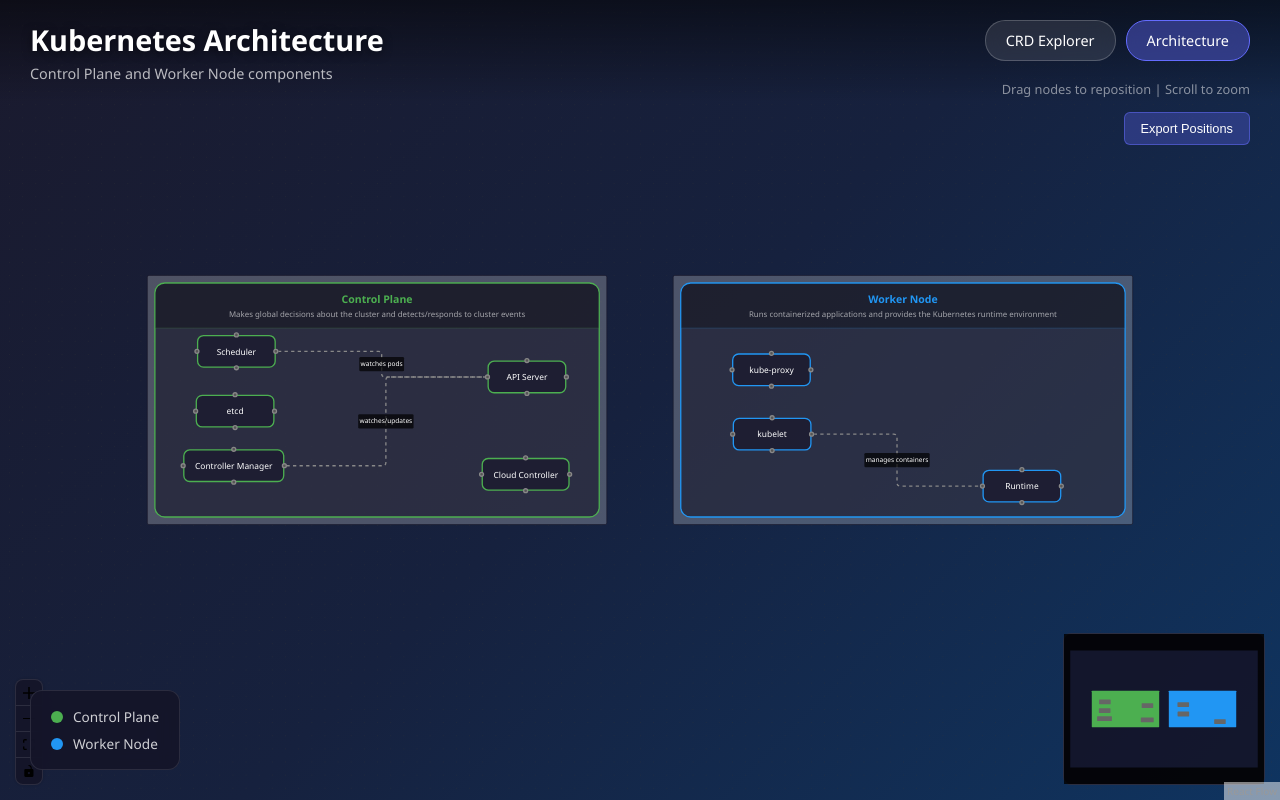
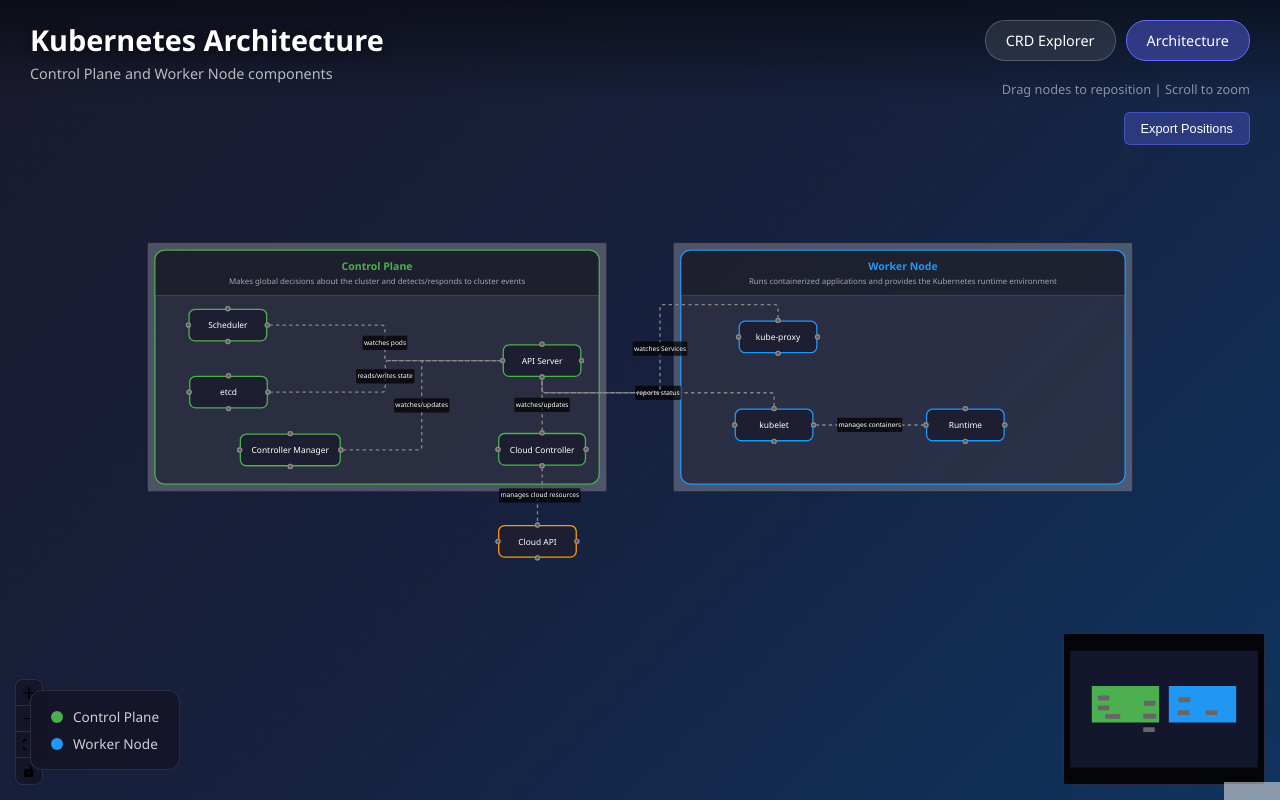
Before and after one commit to CtfChan/learning-viz, a React (Vite) app: page /#/architecture in a window 1280 px wide. Built offline with nearby package versions, Linux system fonts and the light colour scheme.

Commit message:
all necessary nodes

```diff
--- a/src/components/ArchitectureNode.tsx
+++ b/src/components/ArchitectureNode.tsx
@@ -18,35 +18,20 @@ function ArchitectureNode({ data, selected }: NodeProps) {
       className={`arch-node ${selected ? 'selected' : ''}`}
       style={{ borderColor: nodeData.color }}
     >
-      {/* Target handles - where edges come in */}
-      <Handle
-        type="target"
-        position={Position.Top}
-        id="top"
-        style={handleStyle}
-      />
-      <Handle
-        type="target"
-        position={Position.Left}
-        id="left"
-        style={handleStyle}
-      />
+      {/* Each position has both source and target handles */}
+      <Handle type="source" position={Position.Top} id="top" style={handleStyle} />
+      <Handle type="target" position={Position.Top} id="top" style={handleStyle} />
+
+      <Handle type="source" position={Position.Left} id="left" style={handleStyle} />
+      <Handle type="target" position={Position.Left} id="left" style={handleStyle} />
 
       <div className="arch-node-name">{nodeData.shortName}</div>
 
-      {/* Source handles - where edges go out */}
-      <Handle
-        type="source"
-        position={Position.Bottom}
-        id="bottom"
-        style={handleStyle}
-      />
-      <Handle
-        type="source"
-        position={Position.Right}
-        id="right"
-        style={handleStyle}
-      />
+      <Handle type="source" position={Position.Bottom} id="bottom" style={handleStyle} />
+      <Handle type="target" position={Position.Bottom} id="bottom" style={handleStyle} />
+
+      <Handle type="source" position={Position.Right} id="right" style={handleStyle} />
+      <Handle type="target" position={Position.Right} id="right" style={handleStyle} />
     </div>
   );
 }
--- a/src/topics/kubernetes/architecture.ts
+++ b/src/topics/kubernetes/architecture.ts
@@ -1,159 +1,245 @@
-import type { ArchitectureConfig } from '../../types';
-import type { Position } from '../../types';
+import type { ArchitectureConfig } from "../../types";
+import type { Position } from "../../types";
 
 // Explicit node positions (relative to parent group)
 // Drag nodes around and click "Export Positions" to update these
 export const NODE_POSITIONS: Record<string, Position> = {
   // Control Plane components
-  'kube-apiserver': { x: 518, y: 130 },
-  'etcd': { x: 74, y: 182 },
-  'kube-scheduler': { x: 76, y: 91 },
-  'kube-controller-manager': { x: 55, y: 265 },
-  'cloud-controller-manager': { x: 509, y: 278 },
+  "kube-apiserver": { x: 541, y: 155 },
+  etcd: { x: 64, y: 203 },
+  "kube-scheduler": { x: 63, y: 101 },
+  "kube-controller-manager": { x: 141, y: 291 },
+  "cloud-controller-manager": { x: 534, y: 290 },
   // Worker Node components
-  'kubelet': { x: 91, y: 217 },
-  'kube-proxy': { x: 90, y: 119 },
-  'container-runtime': { x: 471, y: 296 },
+  kubelet: { x: 94, y: 253 },
+  "kube-proxy": { x: 100, y: 119 },
+  "container-runtime": { x: 385, y: 253 },
+  // External components
+  "cloud-provider-api": { x: 534, y: 480 },
 };
 
 export const ARCHITECTURE_CONFIG: ArchitectureConfig = {
   groups: [
     {
-      id: 'control-plane',
-      name: 'Control Plane',
-      description: 'Makes global decisions about the cluster and detects/responds to cluster events',
-      color: '#4CAF50',
+      id: "control-plane",
+      name: "Control Plane",
+      description:
+        "Makes global decisions about the cluster and detects/responds to cluster events",
+      color: "#4CAF50",
     },
     {
-      id: 'worker-node',
-      name: 'Worker Node',
-      description: 'Runs containerized applications and provides the Kubernetes runtime environment',
-      color: '#2196F3',
+      id: "worker-node",
+      name: "Worker Node",
+      description:
+        "Runs containerized applications and provides the Kubernetes runtime environment",
+      color: "#2196F3",
     },
   ],
   components: [
     // Control Plane Components
     {
-      id: 'kube-apiserver',
-      name: 'kube-apiserver',
-      shortName: 'API Server',
-      group: 'control-plane',
-      description: 'Exposes the Kubernetes API. It is the front-end for the Kubernetes control plane.',
+      id: "kube-apiserver",
+      name: "kube-apiserver",
+      shortName: "API Server",
+      group: "control-plane",
+      description:
+        "Exposes the Kubernetes API. It is the front-end for the Kubernetes control plane.",
       responsibilities: [
-        'Validates and configures data for API objects',
-        'Services REST operations',
-        'Provides the frontend to the cluster shared state',
-        'Horizontally scalable - can run multiple instances',
+        "Validates and configures data for API objects",
+        "Services REST operations",
+        "Provides the frontend to the cluster shared state",
+        "Horizontally scalable - can run multiple instances",
       ],
-      docsUrl: 'https://kubernetes.io/docs/concepts/overview/components/#kube-apiserver',
+      docsUrl:
+        "https://kubernetes.io/docs/concepts/overview/components/#kube-apiserver",
     },
     {
-      id: 'etcd',
-      name: 'etcd',
-      shortName: 'etcd',
-      group: 'control-plane',
-      description: 'Consistent and highly-available key-value store used as Kubernetes backing store for all cluster data.',
+      id: "etcd",
+      name: "etcd",
+      shortName: "etcd",
+      group: "control-plane",
+      description:
+        "Consistent and highly-available key-value store used as Kubernetes backing store for all cluster data.",
       responsibilities: [
-        'Stores all cluster data',
-        'Provides distributed consensus',
-        'Requires backup plan for production clusters',
+        "Stores all cluster data",
+        "Provides distributed consensus",
+        "Requires backup plan for production clusters",
       ],
-      docsUrl: 'https://kubernetes.io/docs/concepts/overview/components/#etcd',
+      docsUrl: "https://kubernetes.io/docs/concepts/overview/components/#etcd",
     },
     {
-      id: 'kube-scheduler',
-      name: 'kube-scheduler',
-      shortName: 'Scheduler',
-      group: 'control-plane',
-      description: 'Watches for newly created Pods with no assigned node and selects a node for them to run on.',
+      id: "kube-scheduler",
+      name: "kube-scheduler",
+      shortName: "Scheduler",
+      group: "control-plane",
+      description:
+        "Watches for newly created Pods with no assigned node and selects a node for them to run on.",
       responsibilities: [
-        'Selects optimal node for new pods',
-        'Considers resource requirements',
-        'Respects hardware/software constraints',
-        'Handles affinity and anti-affinity rules',
+        "Selects optimal node for new pods",
+        "Considers resource requirements",
+        "Respects hardware/software constraints",
+        "Handles affinity and anti-affinity rules",
       ],
-      docsUrl: 'https://kubernetes.io/docs/concepts/overview/components/#kube-scheduler',
+      docsUrl:
+        "https://kubernetes.io/docs/concepts/overview/components/#kube-scheduler",
     },
     {
-      id: 'kube-controller-manager',
-      name: 'kube-controller-manager',
-      shortName: 'Controller Manager',
-      group: 'control-plane',
-      description: 'Runs controller processes that regulate the state of the cluster.',
+      id: "kube-controller-manager",
+      name: "kube-controller-manager",
+      shortName: "Controller Manager",
+      group: "control-plane",
+      description:
+        "Runs controller processes that regulate the state of the cluster.",
       responsibilities: [
-        'Node Controller: Monitors node health',
-        'Job Controller: Creates pods for one-off tasks',
-        'EndpointSlice Controller: Links Services and Pods',
-        'ServiceAccount Controller: Creates default accounts',
+        "Node Controller: Monitors node health",
+        "Job Controller: Creates pods for one-off tasks",
+        "EndpointSlice Controller: Links Services and Pods",
+        "ServiceAccount Controller: Creates default accounts",
       ],
-      docsUrl: 'https://kubernetes.io/docs/concepts/overview/components/#kube-controller-manager',
+      docsUrl:
+        "https://kubernetes.io/docs/concepts/overview/components/#kube-controller-manager",
     },
     {
-      id: 'cloud-controller-manager',
-      name: 'cloud-controller-manager',
-      shortName: 'Cloud Controller',
-      group: 'control-plane',
-      description: 'Embeds cloud-specific control logic. Only runs on cloud provider environments.',
+      id: "cloud-controller-manager",
+      name: "cloud-controller-manager",
+      shortName: "Cloud Controller",
+      group: "control-plane",
+      description:
+        "Embeds cloud-specific control logic. Only runs on cloud provider environments.",
       responsibilities: [
-        'Node Controller: Checks cloud for node deletion',
-        'Route Controller: Sets up routes in cloud infrastructure',
-        'Service Controller: Creates cloud load balancers',
+        "Node Controller: Checks cloud for node deletion",
+        "Route Controller: Sets up routes in cloud infrastructure",
+        "Service Controller: Creates cloud load balancers",
       ],
-      docsUrl: 'https://kubernetes.io/docs/concepts/overview/components/#cloud-controller-manager',
+      docsUrl:
+        "https://kubernetes.io/docs/concepts/overview/components/#cloud-controller-manager",
     },
     // Worker Node Components
     {
-      id: 'kubelet',
-      name: 'kubelet',
-      shortName: 'kubelet',
-      group: 'worker-node',
-      description: 'An agent that runs on each node in the cluster. It ensures containers are running in a Pod.',
+      id: "kubelet",
+      name: "kubelet",
+      shortName: "kubelet",
+      group: "worker-node",
+      description:
+        "An agent that runs on each node in the cluster. It ensures containers are running in a Pod.",
       responsibilities: [
-        'Registers node with API server',
-        'Watches for PodSpecs',
-        'Ensures containers are running and healthy',
-        'Reports node and pod status to control plane',
+        "Registers node with API server",
+        "Watches for PodSpecs",
+        "Ensures containers are running and healthy",
+        "Reports node and pod status to control plane",
       ],
-      docsUrl: 'https://kubernetes.io/docs/concepts/overview/components/#kubelet',
+      docsUrl:
+        "https://kubernetes.io/docs/concepts/overview/components/#kubelet",
     },
     {
-      id: 'kube-proxy',
-      name: 'kube-proxy',
-      shortName: 'kube-proxy',
-      group: 'worker-node',
-      description: 'A network proxy that runs on each node, implementing part of the Kubernetes Service concept.',
+      id: "kube-proxy",
+      name: "kube-proxy",
+      shortName: "kube-proxy",
+      group: "worker-node",
+      description:
+        "A network proxy that runs on each node, implementing part of the Kubernetes Service concept.",
       responsibilities: [
-        'Maintains network rules on nodes',
-        'Enables Service abstraction',
-        'Handles TCP, UDP, and SCTP forwarding',
-        'Uses OS packet filtering when available',
+        "Maintains network rules on nodes",
+        "Enables Service abstraction",
+        "Handles TCP, UDP, and SCTP forwarding",
+        "Uses OS packet filtering when available",
       ],
-      docsUrl: 'https://kubernetes.io/docs/concepts/overview/components/#kube-proxy',
+      docsUrl:
+        "https://kubernetes.io/docs/concepts/overview/components/#kube-proxy",
     },
     {
-      id: 'container-runtime',
-      name: 'Container Runtime',
-      shortName: 'Runtime',
-      group: 'worker-node',
-      description: 'The software responsible for running containers (e.g., containerd, CRI-O).',
+      id: "container-runtime",
+      name: "Container Runtime",
+      shortName: "Runtime",
+      group: "worker-node",
+      description:
+        "The software responsible for running containers (e.g., containerd, CRI-O).",
       responsibilities: [
-        'Pulls container images',
-        'Runs containers',
-        'Manages container lifecycle',
-        'Implements Container Runtime Interface (CRI)',
+        "Pulls container images",
+        "Runs containers",
+        "Manages container lifecycle",
+        "Implements Container Runtime Interface (CRI)",
       ],
-      docsUrl: 'https://kubernetes.io/docs/concepts/overview/components/#container-runtime',
+      docsUrl:
+        "https://kubernetes.io/docs/concepts/overview/components/#container-runtime",
+    },
+    // External components (no group)
+    {
+      id: "cloud-provider-api",
+      name: "Cloud Provider API",
+      shortName: "Cloud API",
+      description:
+        "External cloud provider APIs (AWS, GCP, Azure, etc.) that the cloud-controller-manager communicates with.",
+      responsibilities: [
+        "Manages cloud-specific resources",
+        "Provisions load balancers",
+        "Manages node lifecycle in cloud",
+        "Configures cloud networking/routes",
+      ],
+      docsUrl:
+        "https://kubernetes.io/docs/concepts/architecture/cloud-controller/",
     },
   ],
   connections: [
     // API server is the hub - connects to everything
     // Based on positions: apiserver is right (x:518), etcd/scheduler/controller-manager are left (x:55-76)
-    { from: 'kube-apiserver', to: 'etcd', label: 'reads/writes state', sourceHandle: 'left', targetHandle: 'right' },
-    { from: 'kube-scheduler', to: 'kube-apiserver', label: 'watches pods', sourceHandle: 'right', targetHandle: 'left' },
-    { from: 'kube-controller-manager', to: 'kube-apiserver', label: 'watches/updates', sourceHandle: 'right', targetHandle: 'left' },
-    { from: 'cloud-controller-manager', to: 'kube-apiserver', label: 'watches/updates', sourceHandle: 'top', targetHandle: 'bottom' },
+    {
+      from: "kube-apiserver",
+      to: "etcd",
+      label: "reads/writes state",
+      sourceHandle: "left",
+      targetHandle: "right",
+    },
+    {
+      from: "kube-scheduler",
+      to: "kube-apiserver",
+      label: "watches pods",
+      sourceHandle: "right",
+      targetHandle: "left",
+    },
+    {
+      from: "kube-controller-manager",
+      to: "kube-apiserver",
+      label: "watches/updates",
+      sourceHandle: "right",
+      targetHandle: "left",
+    },
+    {
+      from: "cloud-controller-manager",
+      to: "kube-apiserver",
+      label: "watches/updates",
+      sourceHandle: "top",
+      targetHandle: "bottom",
+    },
     // Cross-group connections
-    { from: 'kubelet', to: 'kube-apiserver', label: 'reports status', sourceHandle: 'top', targetHandle: 'bottom' },
-    { from: 'kubelet', to: 'container-runtime', label: 'manages containers', sourceHandle: 'right', targetHandle: 'left' },
+    {
+      from: "kubelet",
+      to: "kube-apiserver",
+      label: "reports status",
+      sourceHandle: "top",
+      targetHandle: "bottom",
+    },
+    {
+      from: "kubelet",
+      to: "container-runtime",
+      label: "manages containers",
+      sourceHandle: "right",
+      targetHandle: "left",
+    },
+    {
+      from: "kube-proxy",
+      to: "kube-apiserver",
+      label: "watches Services",
+      sourceHandle: "top",
+      targetHandle: "bottom",
+    },
+    // External connections
+    {
+      from: "cloud-controller-manager",
+      to: "cloud-provider-api",
+      label: "manages cloud resources",
+      sourceHandle: "bottom",
+      targetHandle: "top",
+    },
   ],
 };
--- a/src/types.ts
+++ b/src/types.ts
@@ -43,7 +43,7 @@ export interface ArchitectureComponent {
   id: string;
   name: string;
   shortName: string;
-  group: 'control-plane' | 'worker-node';
+  group?: 'control-plane' | 'worker-node';
   description: string;
   responsibilities: string[];
   docsUrl: string;
--- a/src/utils/architectureBuilder.ts
+++ b/src/utils/architectureBuilder.ts
@@ -28,6 +28,7 @@ const NODE_HEIGHT = 70;
 const PADDING = 40;
 const HEADER_HEIGHT = 60;
 const SPACING = 30;
+const STANDALONE_COLOR = '#FF9800';
 
 export function buildArchitectureGraph(
   config: ArchitectureConfig,
@@ -94,6 +95,33 @@ export function buildArchitectureGraph(
     });
   });
 
+  // Create standalone components (no group)
+  const standaloneComponents = config.components.filter((c) => !c.group);
+  standaloneComponents.forEach((component, index) => {
+    const explicitPos = nodePositions?.[component.id];
+    // Default position: to the right of the groups
+    const position = explicitPos ?? {
+      x: config.groups.length * (GROUP_WIDTH + GROUP_GAP) + 50,
+      y: 50 + index * (NODE_HEIGHT + SPACING),
+    };
+
+    nodes.push({
+      id: component.id,
+      type: 'archNode',
+      position,
+      data: {
+        id: component.id,
+        name: component.name,
+        shortName: component.shortName,
+        description: component.description,
+        responsibilities: component.responsibilities,
+        docsUrl: component.docsUrl,
+        color: STANDALONE_COLOR,
+        group: 'External',
+      } as ArchitectureNodeData,
+    });
+  });
+
   // Create edges between components
   config.connections.forEach((conn, index) => {
     edges.push({
```
